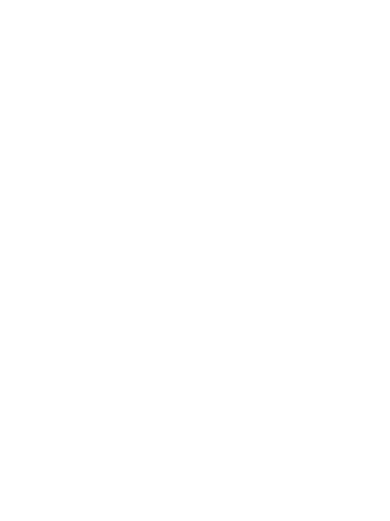
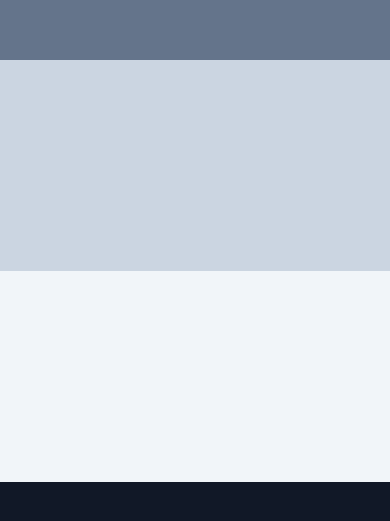
Before and after one commit to emersonjds/personalPro, a React Native app: screen / in a window 390 px wide. Shown: the part 151-672 px from the top of the page. Built offline with nearby package versions, Linux system fonts and the light colour scheme.

Commit message:
tests with nativeW

```diff
--- a/App.tsx
+++ b/App.tsx
@@ -3,7 +3,14 @@ import React from 'react';
 import { View } from 'react-native';
 
 const App: React.FC = () => {
-  return <View />;
+  return (
+    <>
+      <View className="h-1/4 bg-slate-500" />
+      <View className="h-1/4 bg-slate-300" />
+      <View className="h-1/4 bg-slate-100" />
+      <View className="h-1/4 bg-gray-900" />
+    </>
+  )
 }
 
 export default App;
```
Also changed, not shown: 1 other file (tests, documents, lock files or other folders).
